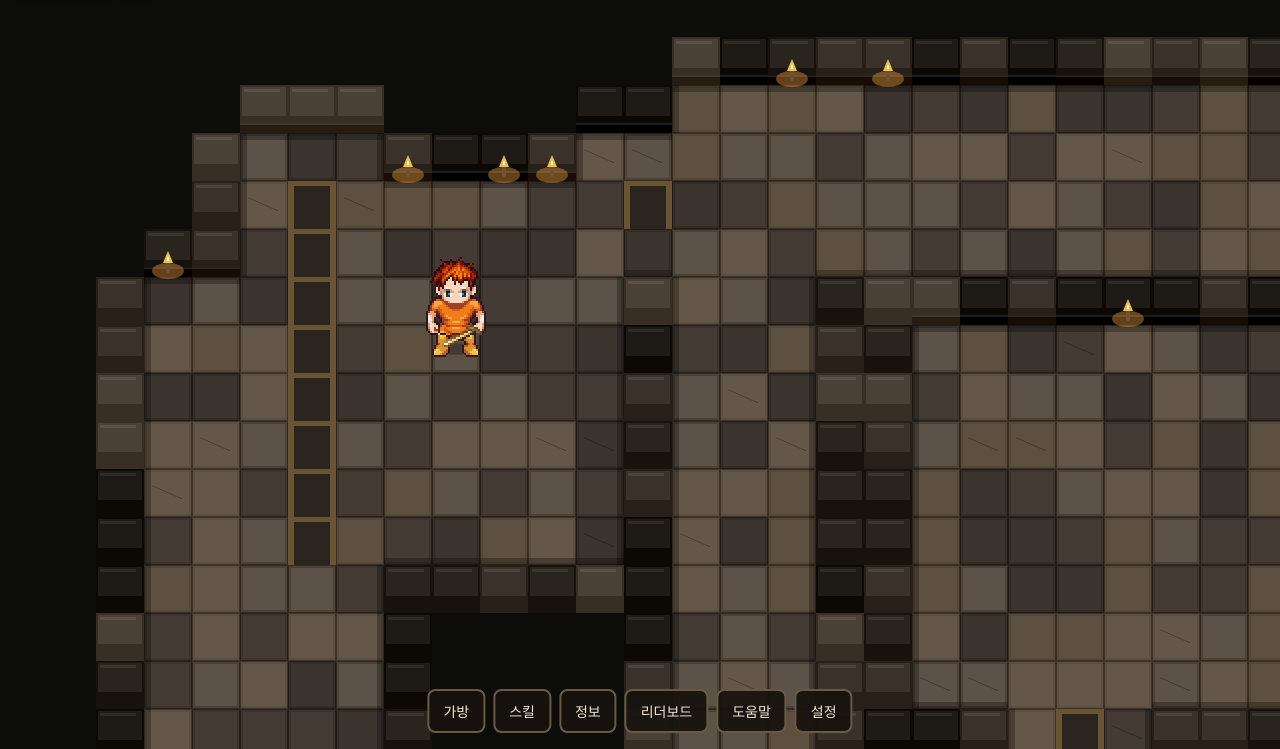
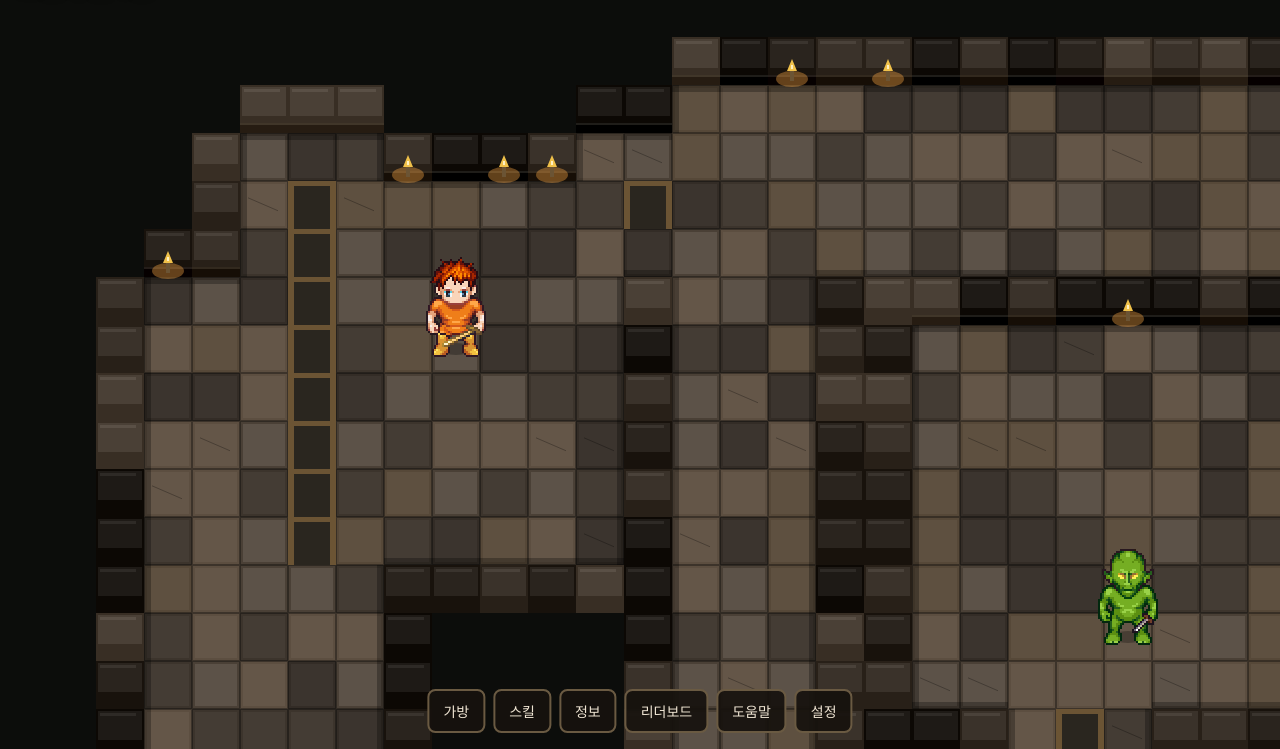
Before and after one commit to howmaking-prog/arrogance-2d-rpg, a website: page index.html in a window 1280 px wide. Shown: the part 51-800 px from the top of the page. Drawn offline with Linux system fonts and the light colour scheme.

Commit message:
Enlarge floor stairs to four tiles and spawn multiple goblins per floor.

```diff
--- a/src/game/dungeon/generator.js
+++ b/src/game/dungeon/generator.js
@@ -10,7 +10,17 @@ const ROOM_PADDING = 2
 const ROOM_PLACEMENT_ATTEMPTS = 40
 const MONSTER_MIN = 1
 const MONSTER_MAX = 3
+const LARGE_MAP_AREA = 4000
+const LARGE_MONSTER_MIN = 8
+const LARGE_MONSTER_MAX = 14
+const MONSTER_KIND_CHANCE = 0.8
 const DEFAULT_SEED = 1
+
+const spawnBudget = (width, height) => (
+  width * height >= LARGE_MAP_AREA
+    ? { min: LARGE_MONSTER_MIN, max: LARGE_MONSTER_MAX }
+    : { min: MONSTER_MIN, max: MONSTER_MAX }
+)
 
 const NEIGHBORS = [
   [1, 0],
@@ -318,18 +328,22 @@ const buildDungeon = ({ width, height, roomCount, seed, mode }) => {
   })
 
   const exitPortal = farthestTile(tilesInRoom(grid, rooms[exitRoomIndex]), playerStart) || playerStart
+  const spawnRooms = rooms.filter((_, index) => index !== 0)
   const middleRooms = rooms.filter((_, index) => index !== 0 && index !== exitRoomIndex)
-  const candidates = middleRooms.flatMap((room) => tilesInRoom(grid, room))
+  const budget = spawnBudget(width, height)
+  const candidates = spawnRooms
+    .flatMap((room) => tilesInRoom(grid, room))
+    .filter((tile) => !(tile.x === exitPortal.x && tile.y === exitPortal.y))
   const spawnCount = candidates.length === 0
     ? 0
     : Math.min(
       candidates.length,
-      MONSTER_MIN + Math.floor(rng() * (MONSTER_MAX - MONSTER_MIN + 1)),
+      budget.min + Math.floor(rng() * (budget.max - budget.min + 1)),
     )
   const monsterSpawns = shuffle(rng, candidates).slice(0, spawnCount).map((tile) => ({
     x: tile.x,
     y: tile.y,
-    kind: rng() < 0.5 ? 'monster' : 'trap',
+    kind: rng() < MONSTER_KIND_CHANCE ? 'monster' : 'trap',
   }))
 
   const occupied = new Set([
@@ -337,7 +351,7 @@ const buildDungeon = ({ width, height, roomCount, seed, mode }) => {
     keyOf(exitPortal.x, exitPortal.y),
     ...monsterSpawns.map((spawn) => keyOf(spawn.x, spawn.y)),
   ])
-  const chestRooms = middleRooms.length > 0 ? middleRooms : [rooms[exitRoomIndex]]
+  const chestRooms = middleRooms.length > 0 ? middleRooms : spawnRooms
   const chestCandidates = chestRooms
     .flatMap((room) => tilesInRoom(grid, room))
     .filter((tile) => !occupied.has(keyOf(tile.x, tile.y)))
--- a/src/game/dungeon/layout.js
+++ b/src/game/dungeon/layout.js
@@ -1,4 +1,4 @@
-import { generateDungeon } from './generator.js?v=17'
+import { generateDungeon } from './generator.js?v=19'
 import { cameraFor, pickUpStairTile, roomCountForWorld, WORLD_COLUMNS, WORLD_ROWS, WORLD_TILE_SIZE, worldPixelSize } from './world.js?v=16'
 import { modeForFloor, themeForMode } from './themes.js?v=17'
 import { TILE } from './tiles.js?v=16'
@@ -97,7 +97,11 @@ export const createDungeonLayout = ({ floor, seed }) => {
     const trapTiles = dungeon.monsterSpawns
       .filter((spawn) => spawn.kind === 'trap')
       .map((spawn) => ({ x: spawn.x, y: spawn.y }))
-    const encounter = monsterPixels[0] || (trapTiles[0] ? toPixel(trapTiles[0]) : toPixel(dungeon.chestSpawn))
+    // 함정만 있어도 필드에 보이도록 몬스터 자리로 쓴다.
+    const fieldMonsters = monsterPixels.length > 0
+      ? monsterPixels
+      : trapTiles.map((tile) => toPixel(tile))
+    const encounter = fieldMonsters[0] || toPixel(dungeon.chestSpawn)
 
     return {
       seed,
@@ -118,7 +122,7 @@ export const createDungeonLayout = ({ floor, seed }) => {
       exitApproach: toPixel(exitNeighbors[0] || upStairTile),
       downStair: toPixel(separatedDown),
       chest: toPixel(dungeon.chestSpawn),
-      monsters: monsterPixels,
+      monsters: fieldMonsters,
       encounter,
       isWalkable,
       nearestWalkable,
--- a/src/game/main.js
+++ b/src/game/main.js
@@ -2,13 +2,13 @@ import { createCombatManager } from './combat/combat.js?v=17'
 import { createCombatView } from './combat/combatView.js?v=17'
 import { createGoblinProfile } from './combat/monsterStats.js?v=15'
 import { createHitSounds } from './combat/sfx.js?v=17'
-import { createDungeonLayout } from './dungeon/layout.js?v=18'
+import { createDungeonLayout } from './dungeon/layout.js?v=19'
 import { drawTowerFloor } from './floor.js?v=18'
 import { createHud } from './hud.js?v=10'
 import { createFieldItems } from './items.js?v=10'
-import { createGoblin } from './monster.js?v=17'
+import { createGoblinPack } from './monsterPack.js?v=19'
 import { createPlayer, toCanvasPoint } from './player.js?v=17'
-import { drawStairs, stairAtPoint, stairsFromLayout } from './stairs.js?v=14'
+import { drawStairs, stairAtPoint, stairsFromLayout } from './stairs.js?v=19'
 import { createStatProgression } from './stats/progression.js?v=10'
 import { createStatSheet } from './stats/statSheet.js?v=10'
 
@@ -66,7 +66,7 @@ const startGame = () => {
     actor.placeAt(layout.playerStart)
     createHud()
     const items = createFieldItems(canvas, layout.chest)
-    const goblin = createGoblin(canvas, layout.encounter)
+    const goblins = createGoblinPack(canvas, layout.monsters)
     const progression = createStatProgression()
     const statSheet = createStatSheet(progression, () => ({
       weaponAtk: items.getEquippedAttack(),
@@ -88,14 +88,6 @@ const startGame = () => {
         }
       })
       heardSwing = state.swings.reduce((latest, swing) => Math.max(latest, swing.id), heardSwing)
-    }
-    const facingBetween = (from, to) => {
-      const dx = to.x - from.x
-      const dy = to.y - from.y
-      if (Math.abs(dx) > Math.abs(dy)) {
-        return dx < 0 ? 'left' : 'right'
-      }
-      return dy < 0 ? 'up' : 'down'
     }
     const combat = createCombatManager({
       getPlayer: () => {
@@ -176,7 +168,7 @@ const startGame = () => {
 
       floors.set(floor, {
         items: items.captureFloor(),
-        goblin: goblin.capture(),
+        goblins: goblins.capture(),
         seed: dungeonSeed,
       })
       floor = nextFloor
@@ -185,7 +177,7 @@ const startGame = () => {
       if (saved) {
         rebuildLayout(saved.seed)
         items.applyFloor(saved.items)
-        goblin.place(saved.goblin)
+        goblins.placeAll(saved.goblins || (saved.goblin ? [saved.goblin] : layout.monsters))
       } else {
         rebuildLayout(randomSeed())
         items.applyFloor({
@@ -194,7 +186,7 @@ const startGame = () => {
           open: false,
           droppedSword: null,
         })
-        goblin.place({ ...layout.encounter, alive: true })
+        goblins.placeAll(layout.monsters.map((spot) => ({ ...spot, alive: true })))
       }
 
       const here = direction === 'up' ? layout.playerStart : layout.exitApproach
@@ -247,7 +239,7 @@ const startGame = () => {
         combatView.hideResult()
         combatView.setOpen(false)
         vitals = combat.end()
-        goblin.defeat()
+        goblins.defeatActive()
         if (stairAtPoint(currentStairs(), actor.getPosition())) {
           holdStairs = true
         }
@@ -268,9 +260,9 @@ const startGame = () => {
       items.draw(ctx)
       const state = combat.getSnapshot()
       const playerPoint = actor.getPosition()
-      const monsterPoint = goblin.getPosition()
+      const monsterPoint = goblins.getActivePosition() || playerPoint
       const monsterSwing = state.swings.find((item) => item.who === 'monster')
-      goblin.draw(ctx, state.monsterFlash, monsterSwing, facingBetween(monsterPoint, playerPoint))
+      goblins.draw(ctx, state.monsterFlash, monsterSwing, playerPoint)
       if (actor.isReady()) {
         const playerSwing = state.swings.find((item) => item.who === 'player')
         actor.draw(ctx, items.getEquippedWeapon(), state.playerFlash, playerSwing)
@@ -357,15 +349,15 @@ const startGame = () => {
           actor.update(dt)
           stepOntoStairs()
           const here = actor.getPosition()
-          const foe = goblin.getPosition()
-          const nearMonster = goblin.isAlive() && Math.hypot(here.x - foe.x, here.y - foe.y) <= ENGAGE_DISTANCE
+          const nearMonster = goblins.nearestAlive(here, ENGAGE_DISTANCE)
           if (nearMonster) {
             actor.placeAt(here)
+            goblins.setActive(nearMonster.id)
             const started = combat.start(createGoblinProfile(floor))
             combatView.resetBars(started)
             combatView.hideResult()
             combatView.setOpen(true)
-            console.log(`[상태] 전투 시작 | ${started.monster.name}`)
+            console.log(`[상태] 전투 시작 | ${started.monster.name} | 남은 ${goblins.aliveCount()}마리`)
           }
         } else if (combat.isFighting()) {
           combat.update(dt)
--- /dev/null
+++ b/src/game/monsterPack.js
@@ -0,0 +1,91 @@
+import { createGoblin } from './monster.js'
+
+const distance = (from, to) => Math.hypot(from.x - to.x, from.y - to.y)
+
+// 한 층에 고블린을 여러 마리 두고, 가까운 한 마리와만 싸운다.
+export const createGoblinPack = (canvas, positions) => {
+  const spots = Array.isArray(positions) && positions.length > 0
+    ? positions
+    : [{ x: 0, y: 0, alive: false }]
+  let foes = spots.map((position, index) => ({
+    id: index,
+    unit: createGoblin(canvas, {
+      x: position.x,
+      y: position.y,
+      alive: typeof position.alive === 'boolean' ? position.alive : true,
+    }),
+  }))
+  let activeId = null
+
+  const byId = (id) => foes.find((foe) => foe.id === id) || null
+
+  return {
+    placeAll: (list) => {
+      try {
+        const next = Array.isArray(list) && list.length > 0 ? list : spots
+        foes = next.map((position, index) => ({
+          id: index,
+          unit: createGoblin(canvas, {
+            x: position.x,
+            y: position.y,
+            alive: typeof position.alive === 'boolean' ? position.alive : true,
+          }),
+        }))
+        activeId = null
+        console.log(`[상태] 고블린 ${foes.filter((foe) => foe.unit.isAlive()).length}마리`)
+      } catch (error) {
+        console.error('고블린 무리 배치 실패', error)
+      }
+    },
+    capture: () => foes.map((foe) => ({ id: foe.id, ...foe.unit.capture() })),
+    nearestAlive: (point, maxDistance) => {
+      let best = null
+      foes.forEach((foe) => {
+        if (!foe.unit.isAlive()) {
+          return
+        }
+        const range = distance(point, foe.unit.getPosition())
+        if (range > maxDistance) {
+          return
+        }
+        if (!best || range < best.range) {
+          best = { id: foe.id, range, position: foe.unit.getPosition() }
+        }
+      })
+      return best
+    },
+    setActive: (id) => {
+      activeId = id
+    },
+    clearActive: () => {
+      activeId = null
+    },
+    defeatActive: () => {
+      const foe = byId(activeId)
+      if (foe) {
+        foe.unit.defeat()
+      }
+      activeId = null
+    },
+    getActivePosition: () => {
+      const foe = byId(activeId)
+      return foe ? foe.unit.getPosition() : null
+    },
+    aliveCount: () => foes.filter((foe) => foe.unit.isAlive()).length,
+    draw: (ctx, flash, attack, playerPoint) => {
+      foes.forEach((foe) => {
+        if (!foe.unit.isAlive()) {
+          return
+        }
+        const position = foe.unit.getPosition()
+        const dx = playerPoint.x - position.x
+        const dy = playerPoint.y - position.y
+        const facing = Math.abs(dx) > Math.abs(dy)
+          ? (dx < 0 ? 'left' : 'right')
+          : (dy < 0 ? 'up' : 'down')
+        const fighting = foe.id === activeId
+        foe.unit.draw(ctx, fighting ? flash : null, fighting ? attack : null, facing)
+      })
+    },
+  }
+}
--- a/src/game/stairs.js
+++ b/src/game/stairs.js
@@ -1,10 +1,12 @@
 const STAIR_WIDTH = 84
 const STAIR_HEIGHT = 64
-const STEP_COUNT = 4
+const STEP_COUNT = 5
 const UP_STAIR_X = 118
 const UP_STAIR_Y = 118
 const DOWN_STAIR_X = 124
 const DOWN_STAIR_Y = 108
+// 위층·아래층 입구는 한 칸이 아니라 약 네 칸 넓이로 그린다.
+export const STAIR_TILE_SPAN = 4
 
 // 플레이어가 계단을 이용할 수 있는 거리
 export const STAIR_REACH = 120
@@ -49,25 +51,34 @@ const drawOneStair = (ctx, stair) => {
   const left = stair.x - stair.width / 2
   const top = stair.y - stair.height / 2
   const stepHeight = stair.height / STEP_COUNT
+  const insetStep = Math.max(4, Math.round(stair.width * 0.035))
+  const shadowW = stair.width * 0.42
+  const shadowH = Math.max(10, stair.height * 0.12)
 
-  ctx.fillStyle = 'rgba(0, 0, 0, 0.35)'
+  ctx.fillStyle = 'rgba(0, 0, 0, 0.4)'
   ctx.beginPath()
-  ctx.ellipse(stair.x, top + stair.height + 2, 34, 8, 0, 0, Math.PI * 2)
+  ctx.ellipse(stair.x, top + stair.height + shadowH * 0.2, shadowW, shadowH, 0, 0, Math.PI * 2)
   ctx.fill()
+
+  ctx.fillStyle = stair.direction === 'up' ? '#2a241c' : '#1c1814'
+  ctx.fillRect(left - 6, top - 8, stair.width + 12, stair.height + 16)
+  ctx.strokeStyle = '#c9b48a'
+  ctx.lineWidth = 3
+  ctx.strokeRect(left - 6, top - 8, stair.width + 12, stair.height + 16)
 
   for (let step = 0; step < STEP_COUNT; step += 1) {
     const depth = stair.direction === 'up' ? STEP_COUNT - 1 - step : step
-    const inset = depth * 5
-    ctx.fillStyle = depth % 2 === 0 ? '#8d7d6a' : '#5e5348'
-    ctx.fillRect(left + inset, top + step * stepHeight, stair.width - inset * 2, stepHeight - 3)
-    ctx.fillStyle = 'rgba(244, 236, 220, 0.35)'
-    ctx.fillRect(left + inset, top + step * stepHeight, stair.width - inset * 2, 3)
+    const inset = depth * insetStep
+    ctx.fillStyle = depth % 2 === 0 ? '#9a8870' : '#6a5c4c'
+    ctx.fillRect(left + inset, top + step * stepHeight, stair.width - inset * 2, stepHeight - 4)
+    ctx.fillStyle = 'rgba(244, 236, 220, 0.4)'
+    ctx.fillRect(left + inset, top + step * stepHeight, stair.width - inset * 2, 4)
   }
 
   ctx.fillStyle = '#f4efe2'
-  ctx.font = '14px sans-serif'
+  ctx.font = `bold ${Math.max(16, Math.round(stair.width * 0.12))}px sans-serif`
   ctx.textAlign = 'center'
-  ctx.fillText(stair.label, stair.x, top + stair.height + 18)
+  ctx.fillText(stair.label, stair.x, top + stair.height + Math.max(22, Math.round(stair.height * 0.18)))
 }
 
 export const drawStairs = (ctx, spots) => {
@@ -78,8 +89,8 @@ export const drawStairs = (ctx, spots) => {
 
 // 출구 칸에 위층 계단을, 시작 방에 아래층 계단을 둔다.
 export const stairsFromLayout = (layout, floor) => {
-  const span = Math.max(28, layout.tileSize - 8)
-  const height = Math.round(span * 0.75)
+  const span = Math.max(160, layout.tileSize * STAIR_TILE_SPAN)
+  const height = Math.round(span * 0.85)
   const spots = [
     {
       direction: 'up',
```
Also changed, not shown: index.html (+1 -1 lines), src/game/dungeon/dungeon.test.js (+9 -3 lines), src/game/stairs.test.js (added, +14 -0 lines).
